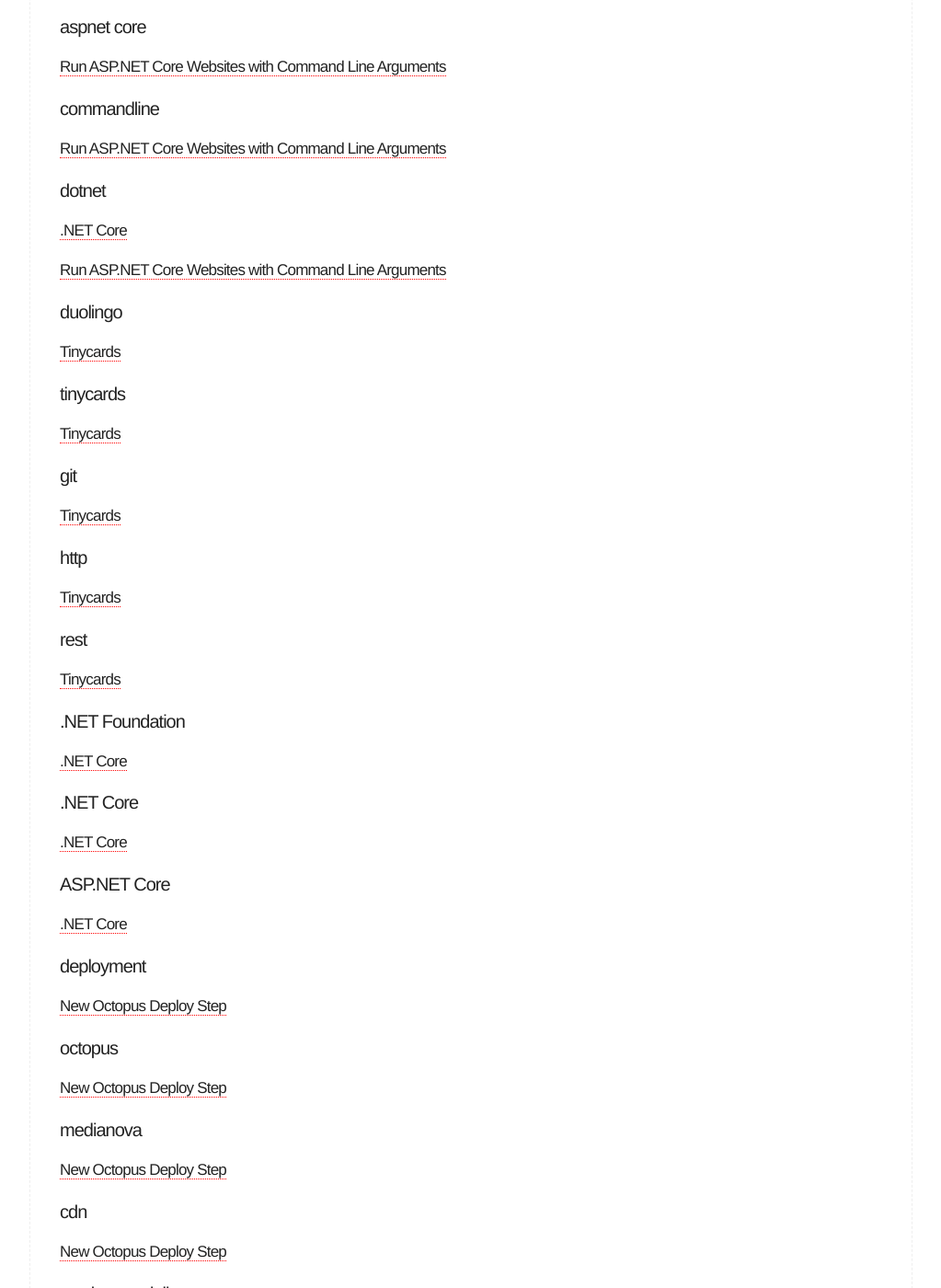
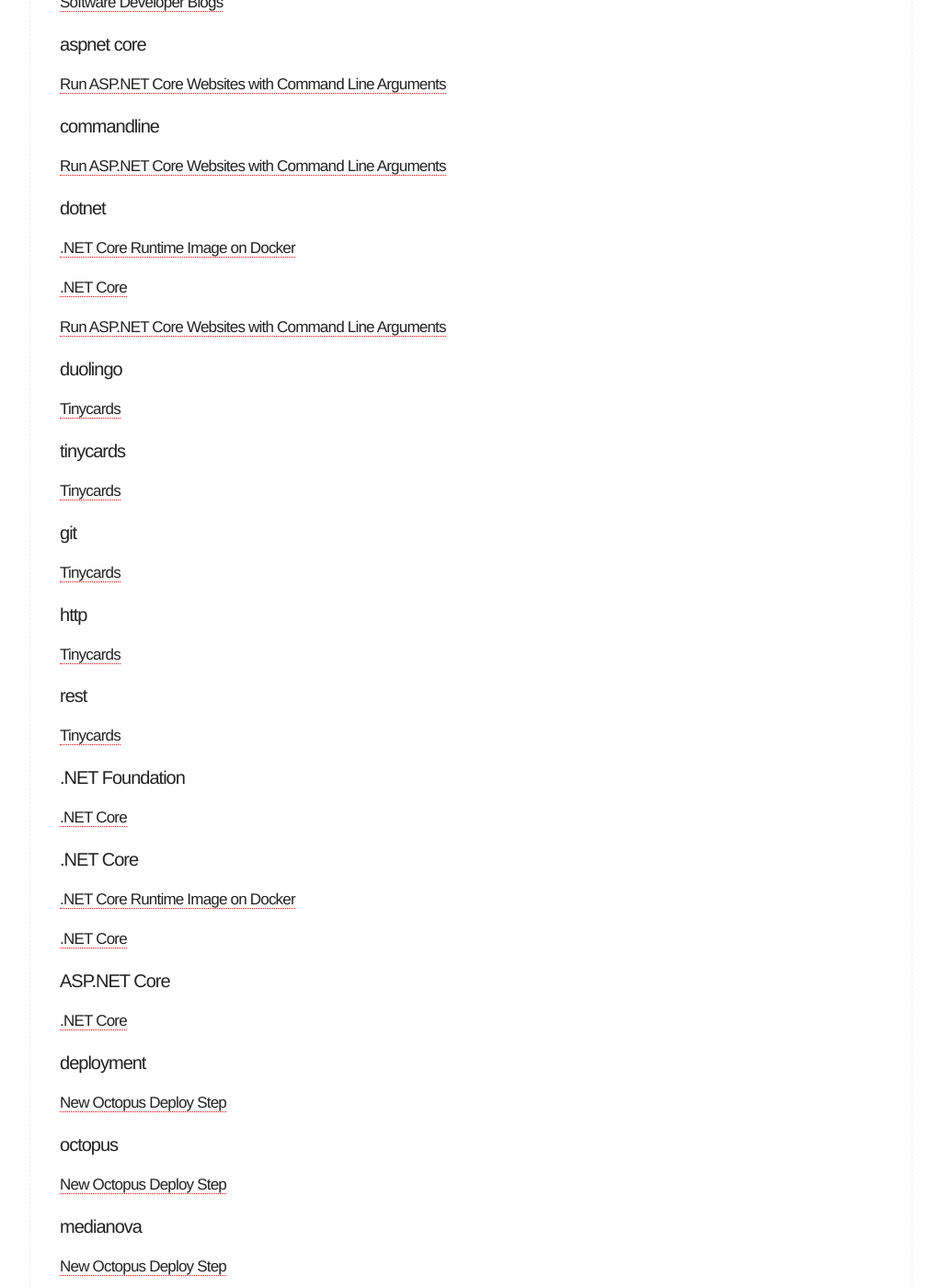
Before and after one commit to otomatikmuhendis/aclockworkengineer, a Jekyll site: the page built from tags.html, in a window 1280 px wide and 1400 px high, scrolled down 1833 px. Shown: the whole window at 92% size, without its empty margins (128-1151 px from the left). Built offline with Jekyll 4.4.1, drawn with Linux system fonts in a browser that asks for light colours; some of the changed text lies outside the part shown.

Commit message:
Published 2017-05-10--net-core-runtime-image-on-docker.md

```diff
--- a/_posts/2017-05-10--net-core-runtime-image-on-docker.md
+++ b/_posts/2017-05-10--net-core-runtime-image-on-docker.md
@@ -2,10 +2,12 @@
 author: Olcay Bayram
 layout: post
 categories: Software
-published: false
+published: true
 title: .NET Core Runtime Image on Docker
 tags:
   - docker
+  - dotnet
+  - .NET Core
 ---
 Let's try dotnet sample application within a docker container.
 
```
